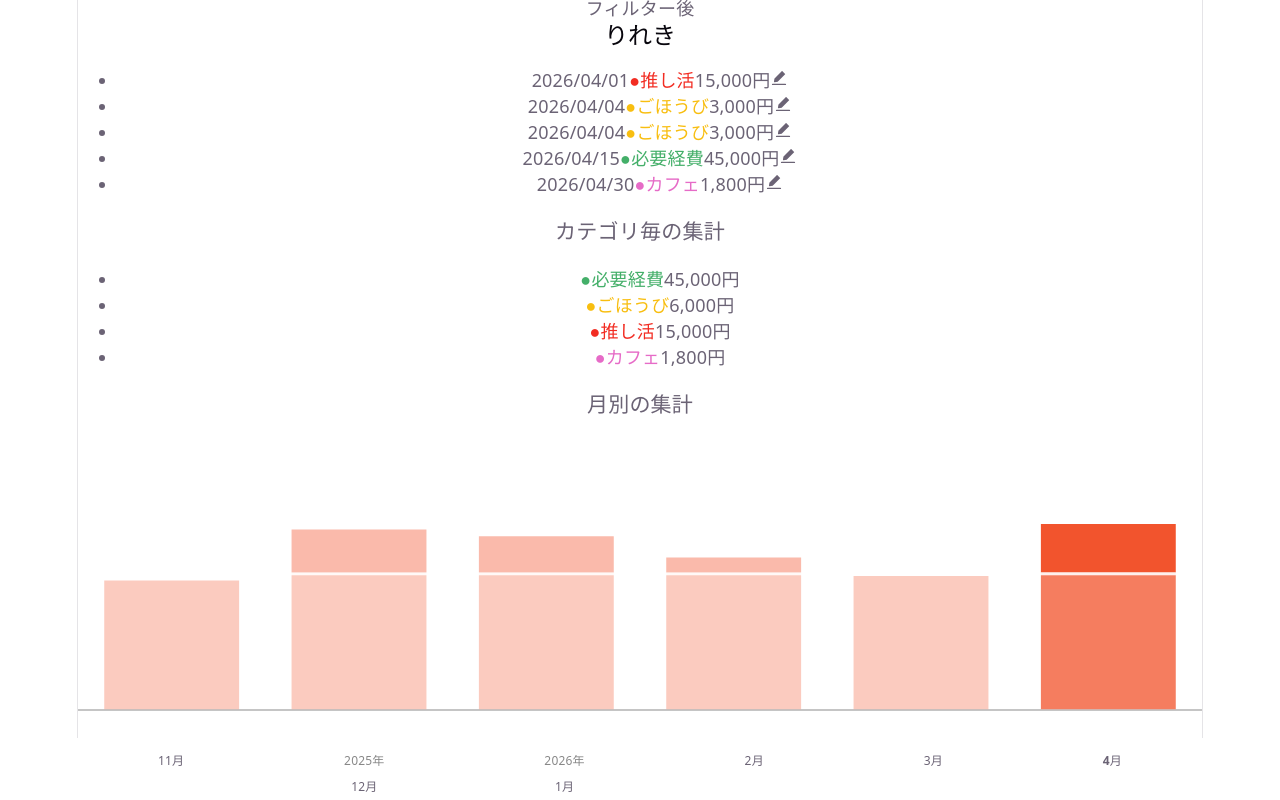
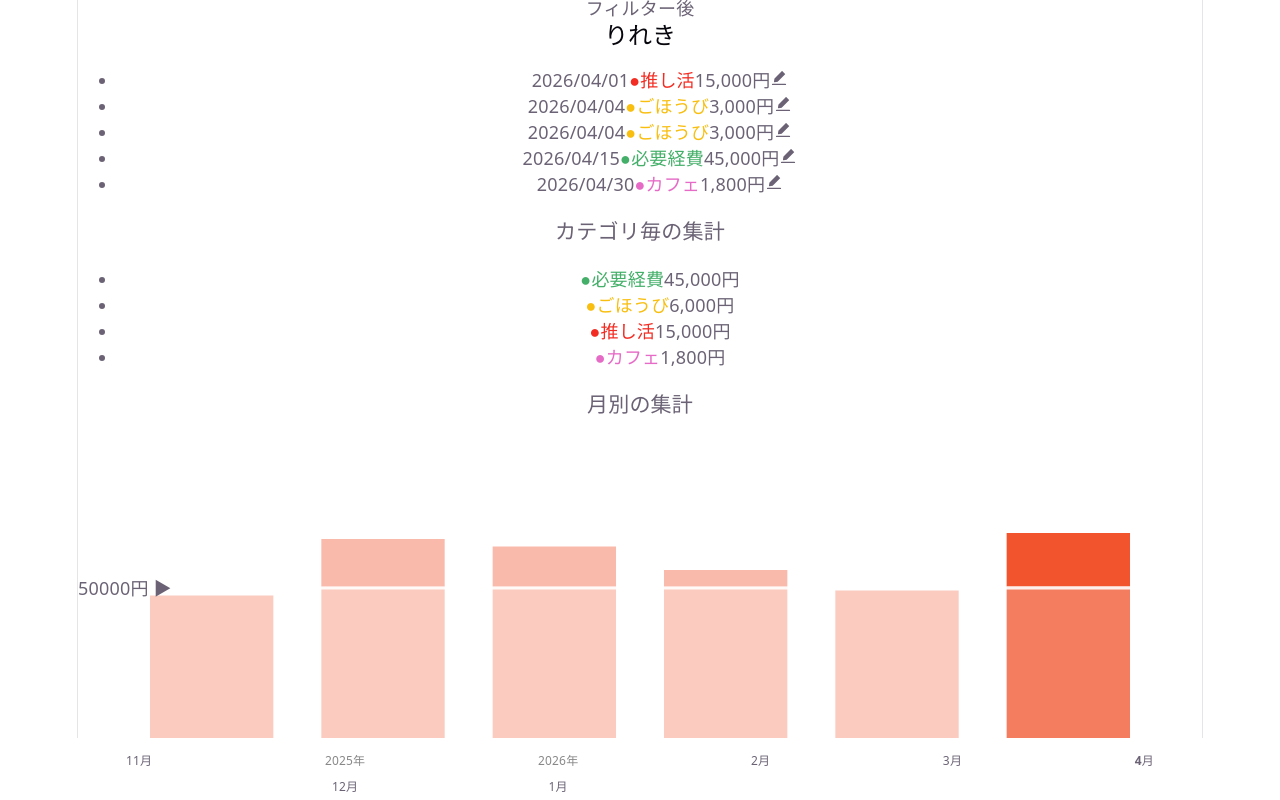
Before and after one commit to hayami-dev/omakakakeibo-front, a React (Vite) app: page / in a window 1280 px wide. Shown: the part 424-1224 px from the top of the page. Built offline with nearby package versions, Linux system fonts and the light colour scheme.

Commit message:
目盛りの表示を修正

```diff
--- a/src/components/MonthSummary.jsx
+++ b/src/components/MonthSummary.jsx
@@ -32,6 +32,7 @@ export default function MonthSummary({ history, monthlyBudget, selectMonth }) {
       },
       x: {
         stacked: true,
+        display: false,
         grid: { display: false },
         border: { display: true, color: "#c5c5c5", width: 2 },
       },
@@ -75,13 +76,23 @@ export default function MonthSummary({ history, monthlyBudget, selectMonth }) {
   return (
     <section>
       <h3>月別の集計</h3>
-      <div style={{ height: "300px", position: "relative" }}>
+      <div style={{ height: "300px", position: "relative", padding: "0 48px" }}>
         <Bar options={graphOptions} data={chartData} />
+        <span
+          style={{
+            position: "absolute",
+            top: "50%",
+            left: "0",
+            transform: "translateY(-50%)",
+          }}
+        >
+          {monthlyBudget}円 ▶
+        </span>
         {/* 月ラベルの表示ロジック */}
         <div
           style={{
             display: "flex",
-            justifyContent: "space-around",
+            justifyContent: "space-between",
             marginTop: "10px",
           }}
         >
```
